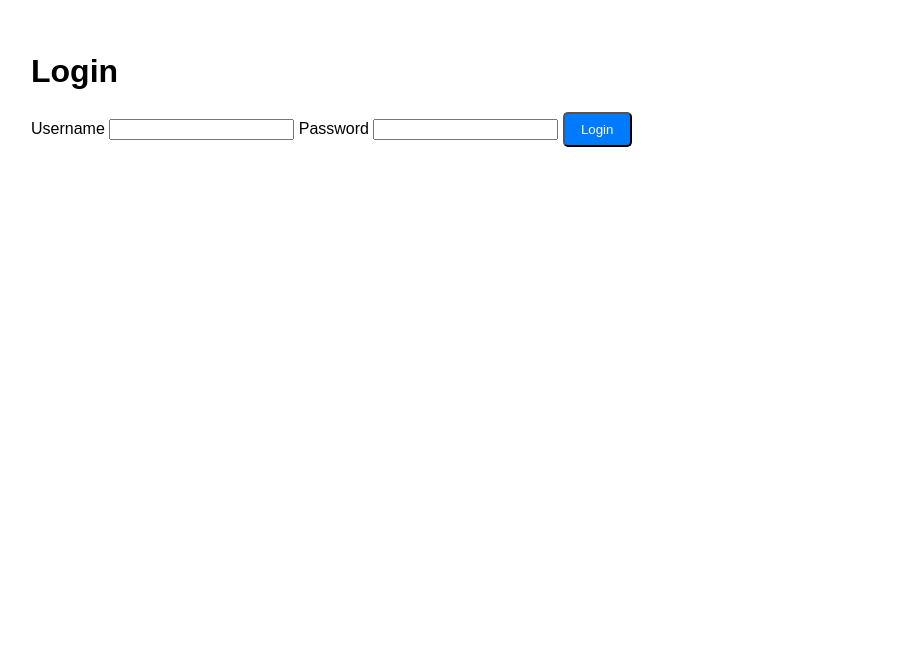
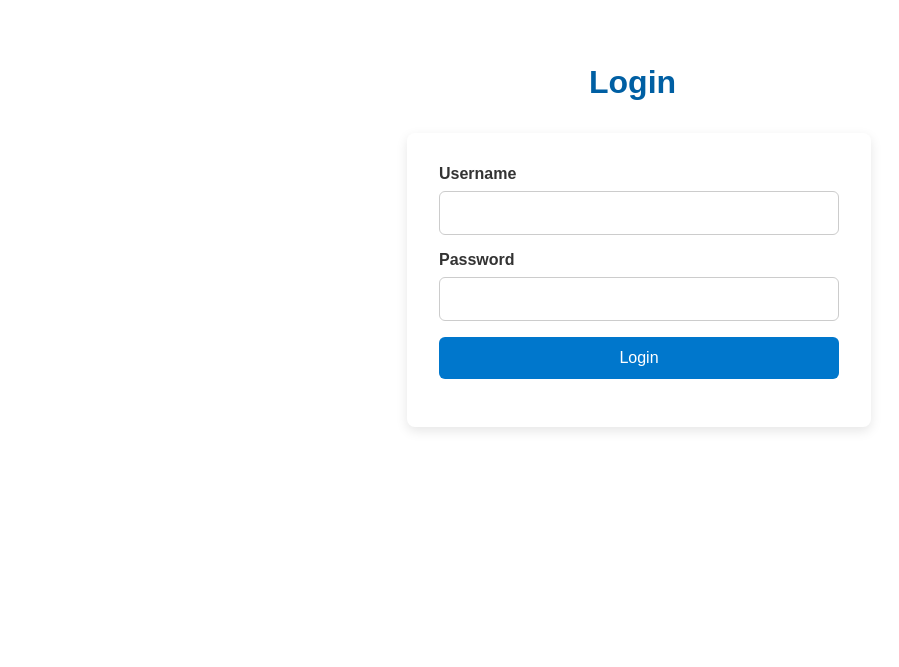
Before and after one commit to Humaidu/catalog-server-p2-lab2, a Flask app: page /login in a window 1280 px wide. Shown: the part 54-721 px from the top of the page, without its empty margins (1-900 px from the left). Run offline with Flask 3, Linux system fonts and the light colour scheme.

Commit message:
Implemented login

```diff
--- a/static/styles.css
+++ b/static/styles.css
@@ -86,3 +86,73 @@ footer {
   text-align: center;
   padding: 1rem;
 }
+
+/* Login Form Styling */
+.container .login-header{
+  max-width: 100px;
+  margin: 2rem auto;
+  color: #005fa3;
+}
+
+form {
+  max-width: 400px;
+  margin: 2rem auto;
+  padding: 2rem;
+  background: #fff;
+  border-radius: 8px;
+  box-shadow: 0 4px 12px rgba(0, 0, 0, 0.1);
+}
+
+form label {
+  display: block;
+  margin-bottom: 0.5rem;
+  font-weight: bold;
+  color: #333;
+}
+
+form input[type="text"],
+form input[type="password"] {
+  width: 100%;
+  padding: 0.75rem;
+  margin-bottom: 1rem;
+  border: 1px solid #ccc;
+  border-radius: 6px;
+  font-size: 1rem;
+  box-sizing: border-box;
+}
+
+form input:focus {
+  outline: none;
+  border-color: #005b99;
+  box-shadow: 0 0 3px #0077cc;
+}
+
+form .btn {
+  width: 100%;
+  background-color: #0077cc;
+  color: white;
+  border: none;
+  padding: 0.75rem;
+  font-size: 1rem;
+  border-radius: 6px;
+  cursor: pointer;
+  transition: background-color 0.3s;
+}
+
+form .btn:hover {
+  background-color: #005fa3;
+}
+
+#error-msg {
+  margin-top: 1rem;
+  text-align: center;
+  font-size: 0.9rem;
+}
+
+/* Responsive Layout */
+@media (max-width: 500px) {
+  form {
+    margin: 1rem;
+    padding: 1rem;
+  }
+}
--- a/templates/login.html
+++ b/templates/login.html
@@ -16,7 +16,7 @@
     </nav>
 
     <main class="container">
-        <h1>Login</h1>
+        <h1 class="login-header">Login</h1>
         <form id="loginForm">
             <label for="username">Username</label>
             <input type="text" id="username" name="username" required>
```
